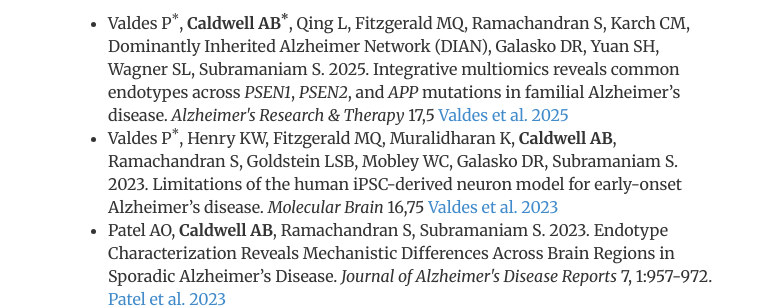
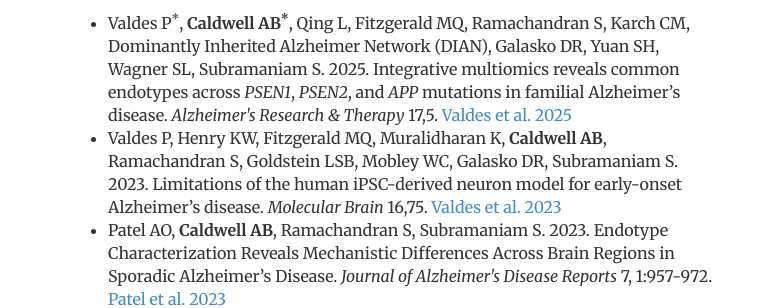
Before and after one commit to andrewbcaldwell/andrewbcaldwell.github.io, a Jekyll site: the page built from cv/index.html, in a window 1280 px wide. Shown: the part 577-885 px from the top of the page, without its empty margins (248-1031 px from the left). Built offline with Jekyll 4.4.1, drawn with Linux system fonts in a browser that asks for light colours.

```diff
--- a/cv/index.html
+++ b/cv/index.html
@@ -33,8 +33,8 @@ description: Current CV for Andrew B. Caldwell.
 
 				<h2>Publications</h2>
 				<ul>
-				<li>Valdes P<sup>*</sup>, <b>Caldwell AB<sup>*</sup></b>, Qing L, Fitzgerald MQ, Ramachandran S, Karch CM, Dominantly Inherited Alzheimer Network (DIAN), Galasko DR, Yuan SH, Wagner SL, Subramaniam S. 2025. Integrative multiomics reveals common endotypes across <i>PSEN1</i>, <i>PSEN2</i>, and <i>APP</i> mutations in familial Alzheimer’s disease. <i>Alzheimer's Research & Therapy</i> 17,5 <a href="https://doi.org/10.1186/s13195-024-01659-6" target="_blank" rel="noopener noreferrer">Valdes et al. 2025</a></li>
-				<li>Valdes P<sup>*</sup>, Henry KW, Fitzgerald MQ, Muralidharan K, <b>Caldwell AB</b>, Ramachandran S, Goldstein LSB, Mobley WC, Galasko DR, Subramaniam S. 2023. Limitations of the human iPSC-derived neuron model for early-onset Alzheimer’s disease. <i>Molecular Brain</i> 16,75 <a href="https://doi.org/10.1186/s13041-023-01063-5" target="_blank" rel="noopener noreferrer">Valdes et al. 2023</a></li>
+				<li>Valdes P<sup>*</sup>, <b>Caldwell AB<sup>*</sup></b>, Qing L, Fitzgerald MQ, Ramachandran S, Karch CM, Dominantly Inherited Alzheimer Network (DIAN), Galasko DR, Yuan SH, Wagner SL, Subramaniam S. 2025. Integrative multiomics reveals common endotypes across <i>PSEN1</i>, <i>PSEN2</i>, and <i>APP</i> mutations in familial Alzheimer’s disease. <i>Alzheimer's Research & Therapy</i> 17,5. <a href="https://doi.org/10.1186/s13195-024-01659-6" target="_blank" rel="noopener noreferrer">Valdes et al. 2025</a></li>
+				<li>Valdes P, Henry KW, Fitzgerald MQ, Muralidharan K, <b>Caldwell AB</b>, Ramachandran S, Goldstein LSB, Mobley WC, Galasko DR, Subramaniam S. 2023. Limitations of the human iPSC-derived neuron model for early-onset Alzheimer’s disease. <i>Molecular Brain</i> 16,75. <a href="https://doi.org/10.1186/s13041-023-01063-5" target="_blank" rel="noopener noreferrer">Valdes et al. 2023</a></li>
 				<li>Patel AO, <b>Caldwell AB</b>, Ramachandran S, Subramaniam S. 2023. Endotype Characterization Reveals Mechanistic Differences Across Brain Regions in Sporadic Alzheimer’s Disease. <i> Journal of Alzheimer's Disease Reports</i> 7, 1:957-972. <a href="https://doi.org/10.3233/ADR-220098" target="_blank" rel="noopener noreferrer">Patel et al. 2023</a></li>
 				<li>Dwivedi I, <b>Caldwell AB<sup>*</sup></b>, Zhou D<sup>*</sup>, Subramaniam S, Haddad GG. 2023. Methadone alters transcriptional programs associated with synapse formation in human cortical organoids. <i>Translational Psychiatry</i> 13, 151. <a href="https://doi.org/10.1038/s41398-023-02397-3" target="_blank" rel="noopener noreferrer">Dwivedi et al. 2023</a></li>
 				<li><b>Caldwell AB</b>, Anantharaman BG, Ramachandran S, Nguyen P, Liu Q, Trinh I, Galasko D, Desplats PA, Wagner SL, Subramaniam S. 2022. Transcriptomic profiling of sporadic Alzheimer’s disease patients. <i>Molecular Brain</i> 15:83. <a href="https://doi.org/10.1186/s13041-022-00963-2" target="_blank" rel="noopener noreferrer">Caldwell et al. 2022</a></li>
```
